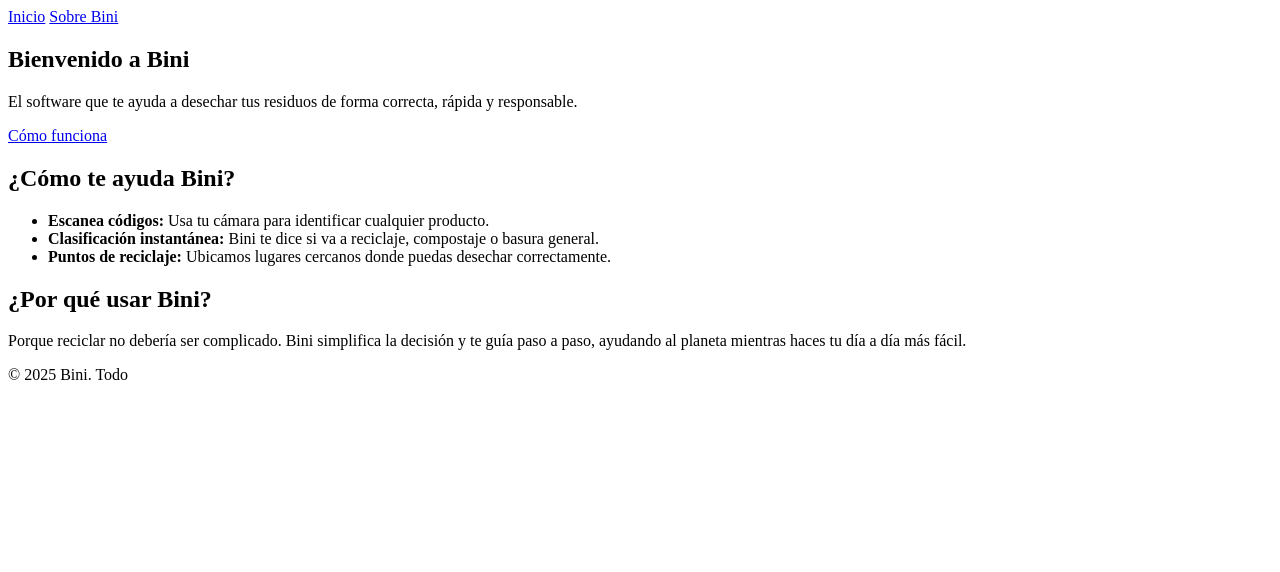
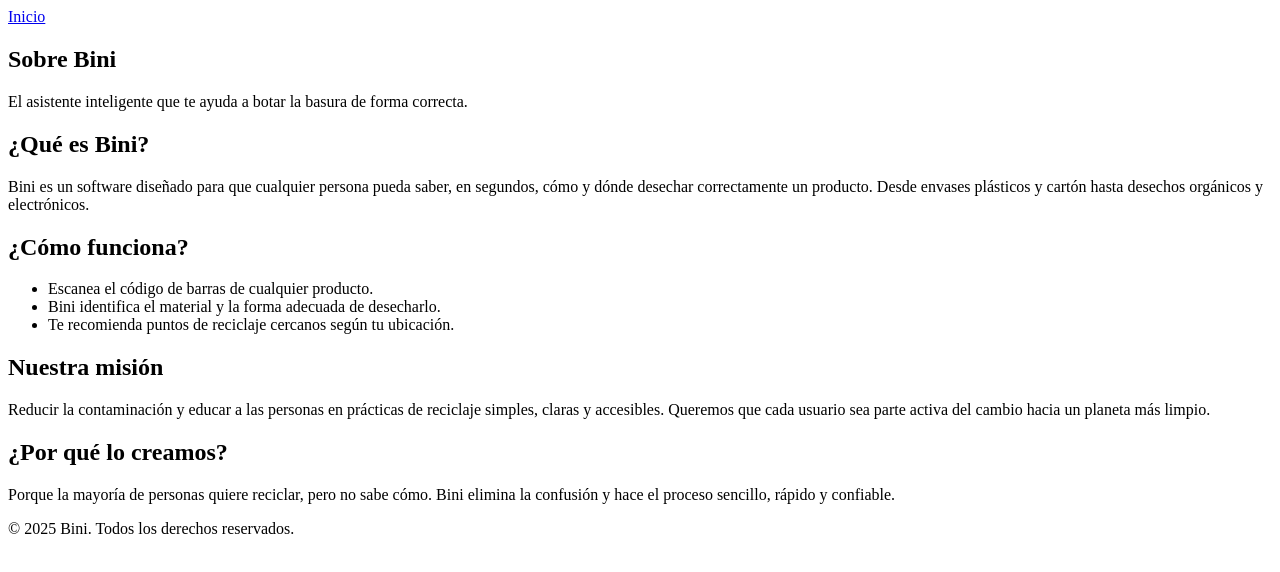
Before and after one commit to WillDesignIt/bini, a plain HTML site: page about.html in a window 1280 px wide. Drawn offline with Linux system fonts and the light colour scheme.

Commit message:
Add files via upload

```diff
--- a/about.html
+++ b/about.html
@@ -3,38 +3,43 @@
 <head>
   <meta charset="UTF-8" />
   <meta name="viewport" content="width=device-width, initial-scale=1.0" />
-  <title>Bini – Inicio</title>
+  <title>About – Bini</title>
   <link rel="stylesheet" href="styles.css" />
 </head>
 <body>
   <header>
     <nav>
       <a href="index.html">Inicio</a>
-      <a href="about.html">Sobre Bini</a>
     </nav>
   </header>
 
   <main>
     <section class="hero">
-      <h1>Bienvenido a Bini</h1>
-      <p>El software que te ayuda a desechar tus residuos de forma correcta, rápida y responsable.</p>
-      <a class="cta" href="#como-funciona">Cómo funciona</a>
+      <h1>Sobre Bini</h1>
+      <p>El asistente inteligente que te ayuda a botar la basura de forma correcta.</p>
     </section>
 
-    <section id="como-funciona" class="features">
-      <h2>¿Cómo te ayuda Bini?</h2>
+    <section class="content">
+      <h2>¿Qué es Bini?</h2>
+      <p>Bini es un software diseñado para que cualquier persona pueda saber, en segundos, cómo y dónde desechar correctamente un producto. Desde envases plásticos y cartón hasta desechos orgánicos y electrónicos.</p>
+
+      <h2>¿Cómo funciona?</h2>
       <ul>
-        <li><strong>Escanea códigos:</strong> Usa tu cámara para identificar cualquier producto.</li>
-        <li><strong>Clasificación instantánea:</strong> Bini te dice si va a reciclaje, compostaje o basura general.</li>
-        <li><strong>Puntos de reciclaje:</strong> Ubicamos lugares cercanos donde puedas desechar correctamente.</li>
+        <li>Escanea el código de barras de cualquier producto.</li>
+        <li>Bini identifica el material y la forma adecuada de desecharlo.</li>
+        <li>Te recomienda puntos de reciclaje cercanos según tu ubicación.</li>
       </ul>
-    </section>
 
-    <section class="benefits">
-      <h2>¿Por qué usar Bini?</h2>
-      <p>Porque reciclar no debería ser complicado. Bini simplifica la decisión y te guía paso a paso, ayudando al planeta mientras haces tu día a día más fácil.</p>
+      <h2>Nuestra misión</h2>
+      <p>Reducir la contaminación y educar a las personas en prácticas de reciclaje simples, claras y accesibles. Queremos que cada usuario sea parte activa del cambio hacia un planeta más limpio.</p>
+
+      <h2>¿Por qué lo creamos?</h2>
+      <p>Porque la mayoría de personas quiere reciclar, pero no sabe cómo. Bini elimina la confusión y hace el proceso sencillo, rápido y confiable.</p>
     </section>
   </main>
 
   <footer>
-    <p>© 2025 Bini. Todo
+    <p>© 2025 Bini. Todos los derechos reservados.</p>
+  </footer>
+</body>
+</html>
```
Also changed, not shown: index.html (+36 -5 lines).
